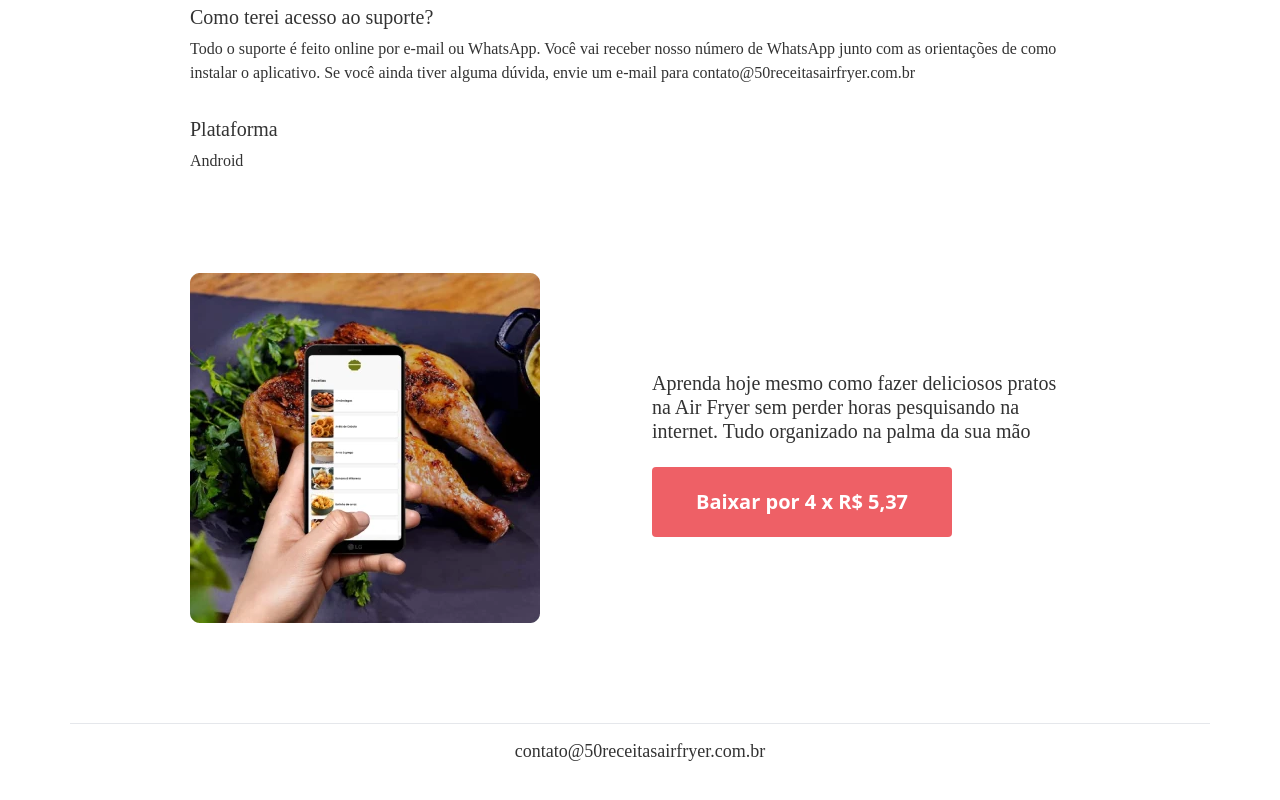
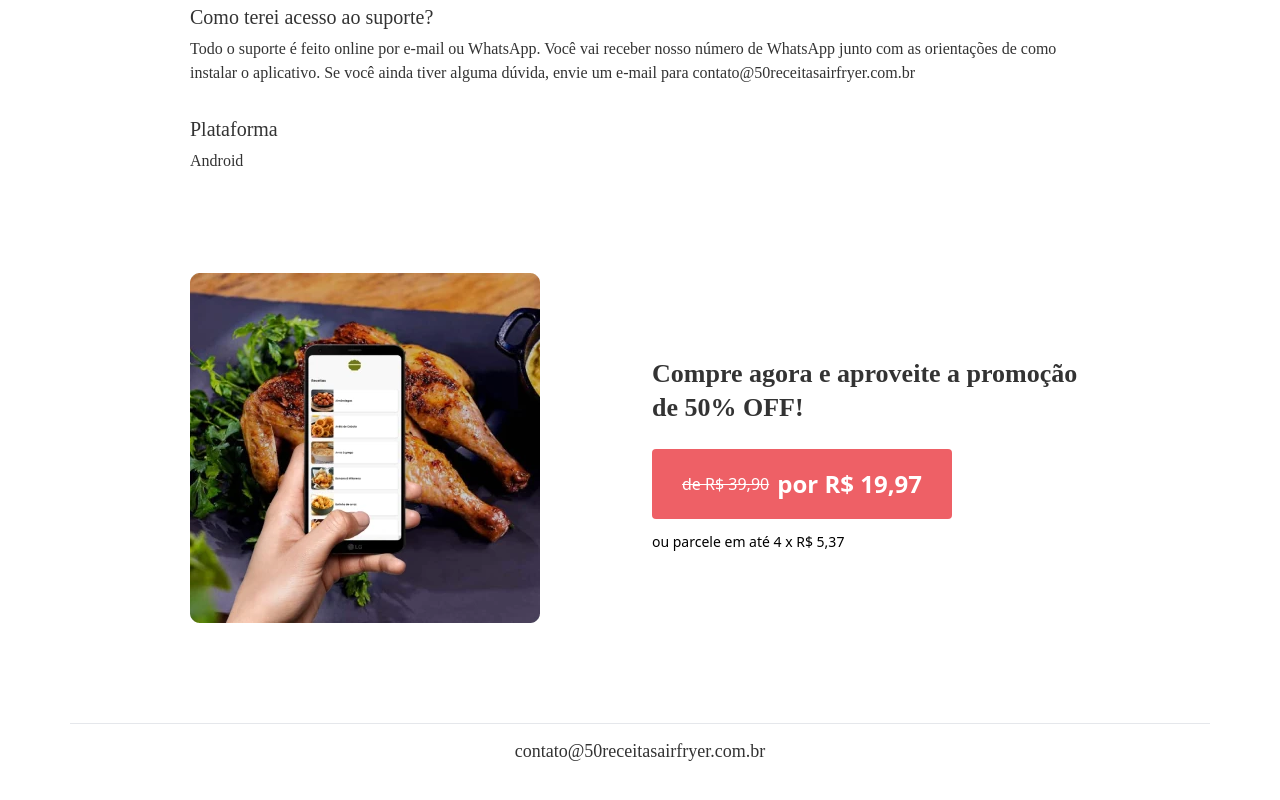
Before and after one commit to ricardojosino/50-receitas-air-fryer--landing-page, a website: page src/index.html in a window 1280 px wide. Shown: the part 3239-4039 px from the top of the page. Drawn offline with Linux system fonts and the light colour scheme; a web font is replaced by a local one.

Commit message:
Ajustado o botão de compra com promoção

```diff
--- a/src/index.html
+++ b/src/index.html
@@ -34,7 +34,7 @@
     <meta name="twitter:domain" content="50receitasairfryer.com.br">
 
     <link rel="icon" type="image/x-icon" href="asset/img/favicon.png">
-    <link rel="stylesheet" href="asset/css/style.css?v=4">
+    <link rel="stylesheet" href="asset/css/style.css?v=5">
     <title>Aprenda hoje mesmo como fazer 50 pratos deliciosos na Air Fryer sem perder horas pesquisando na internet</title>
 
 
@@ -313,11 +313,18 @@
                 </div>
 
                 <div class="w-full md:w-1/2 md:p-7 md:flex md:flex-col md:justify-center md:p-3" >
-                    <p class="theme-h4 text-escuro mt-3">
-                        Aprenda hoje mesmo como fazer deliciosos pratos na Air Fryer sem perder horas pesquisando na internet. Tudo organizado na palma da sua mão
+                    <p class="theme-h3 text-escuro mt-3">
+                        Compre agora e aproveite a promoção de 50% OFF!
                     </p>
 
-                    <a class="theme-btn-01-full mt-6" href="https://pay.kiwify.com.br/mZM6gpN" >Baixar por 4 x R$ 5,37</a>
+
+                    <a class="theme-btn-01-full mt-6" href="https://pay.kiwify.com.br/mZM6gpN" >
+                        <span class="text-[16px] decoration-1 line-through font-normal">de R$ 39,90 </span>
+                        <span class="text-[24px] ml-2">por R$ 19,97</span>
+
+                    </a>
+
+                    <p class="text-[14px] text-left mt-3">ou parcele em até 4 x R$ 5,37</p>
 
                 </div>
 
```
Also changed, not shown: public/index.html (+11 -4 lines), public/asset/css/style.css, src/asset/css/style.css.
